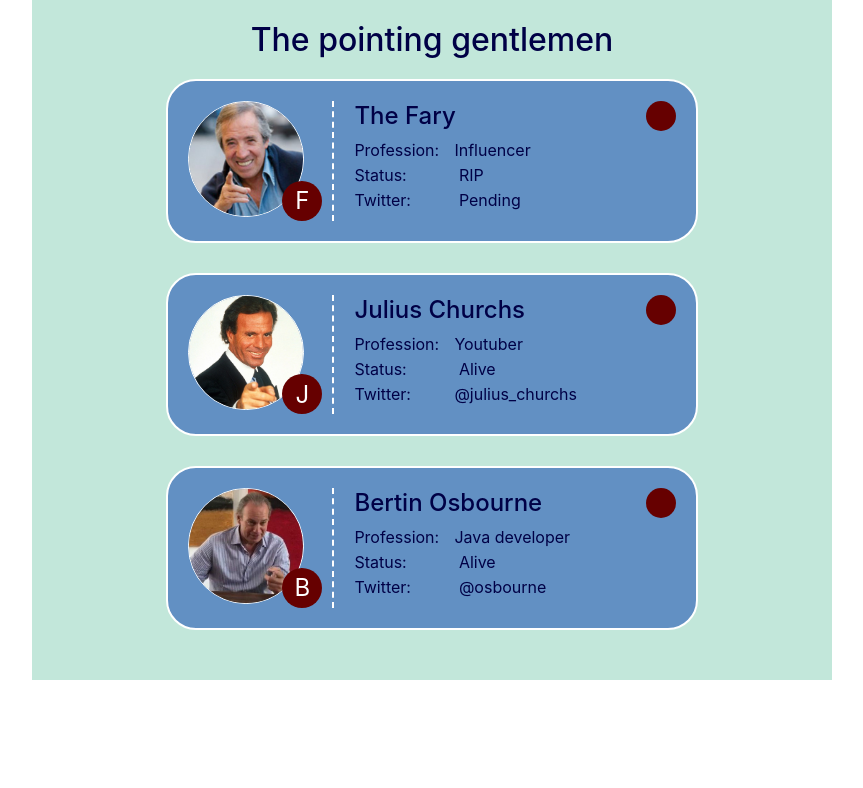
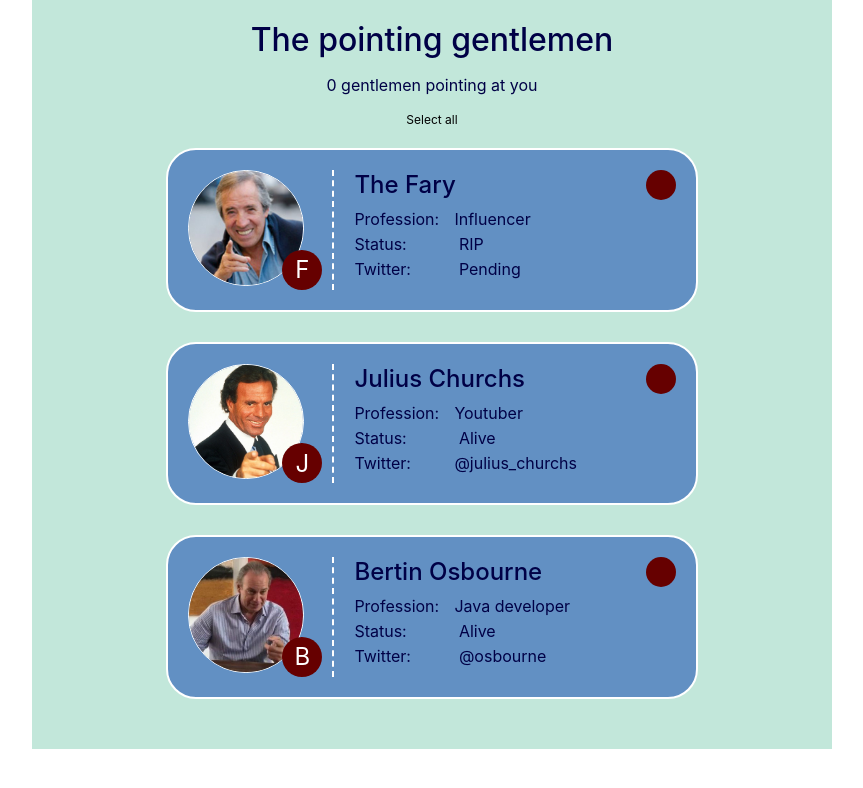
Before and after one commit to Liluminalia/202210-W4CH1-SARAFLORES-, a React (Create React App) app: page / in a window 1280 px wide. Shown: the top 788 px of the page, without its empty margins (208-1071 px from the left). Built offline with nearby package versions, Linux system fonts and the light colour scheme.

Commit message:
adding counter

```diff
--- a/src/App.tsx
+++ b/src/App.tsx
@@ -1,12 +1,13 @@
 import React from "react";
 import "./App.css";
+import { Counter } from "./Counter";
 import { Header } from "./Header";
 
 function App() {
     return (
         <div className="container">
             <Header></Header>
-
+            <Counter></Counter>
             <main className="main">
                 <ul className="gentlemen">
                     <li className="gentleman">
--- /dev/null
+++ b/src/Counter.tsx
@@ -0,0 +1,30 @@
+import { useEffect, useState } from "react";
+interface IState {
+    counter: number;
+    user: string;
+}
+
+export function Counter() {
+    const initialState: IState = {
+        counter: 0,
+        user: "pepe",
+    };
+    const [state, setState] = useState(initialState);
+    useEffect(() => {
+        console.log(state);
+    }, [state]);
+    const handlerCounter = (value: number) => {
+        // counter = counter + value;
+        setState({ ...state, counter: state.counter + value });
+    };
+    return (
+        <>
+            <section className="controls">
+                <p className="info">
+                    {state.counter} gentlemen pointing at you
+                </p>
+                <button className="button button--select">Select all</button>
+            </section>
+        </>
+    );
+}
```
